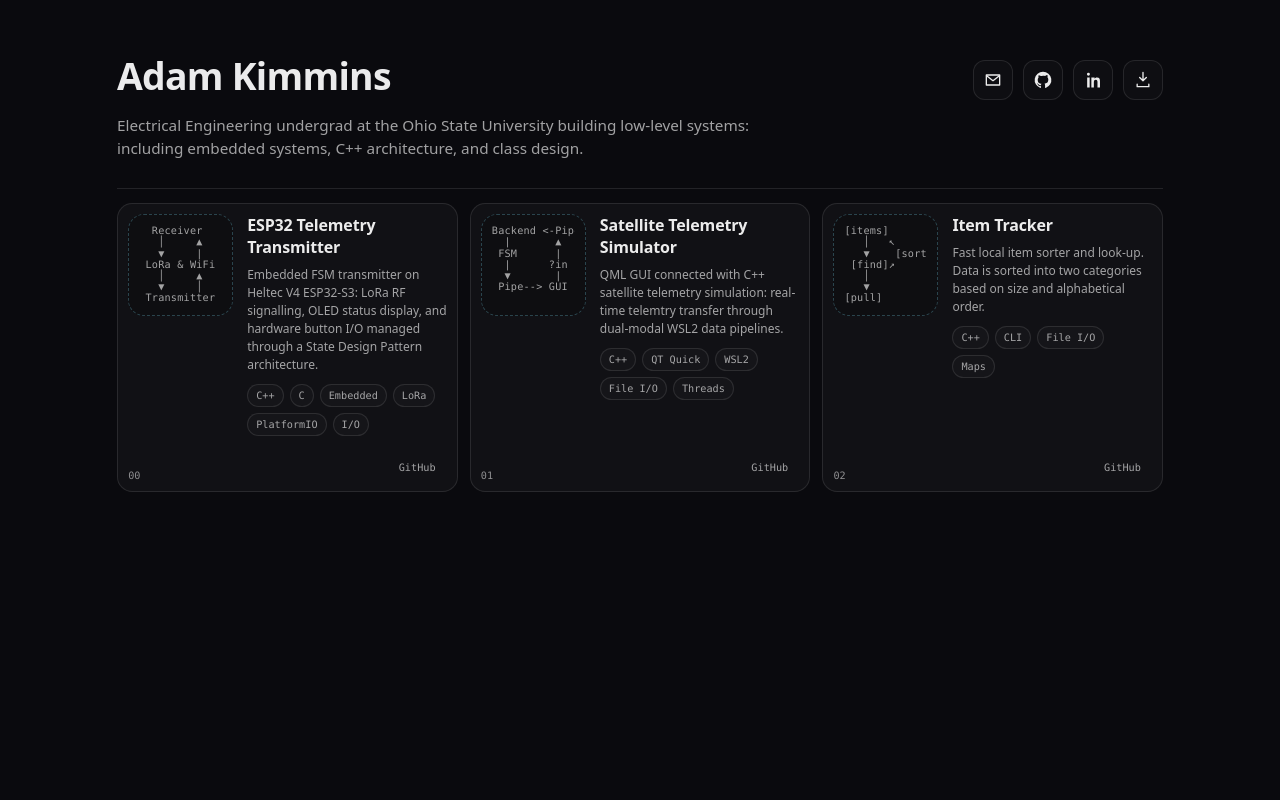
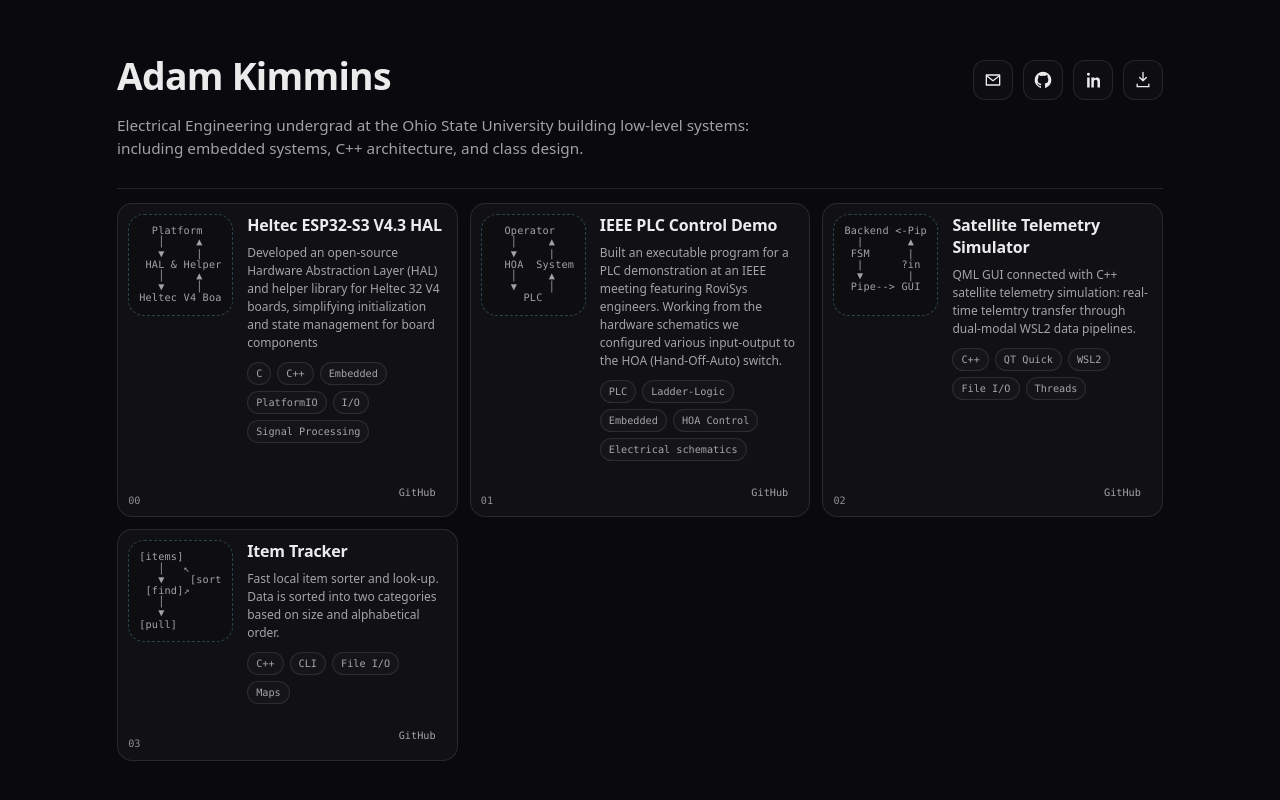
Before and after one commit to adamkimmins/portfolio, a Next.js app: page / in a window 1280 px wide. Shown: the top 800 px of the page. Built offline with nearby package versions, Linux system fonts and the light colour scheme.

Commit message:
Add plc project to projects.ts

```diff
--- a/data/projects.ts
+++ b/data/projects.ts
@@ -10,22 +10,55 @@
 };
 
 export const projects: Project[] = [
-      {
+
+{
     id: "telemetry-emb",
-    title: "ESP32 Telemetry Transmitter",
-    description: "Embedded FSM transmitter on Heltec V4 ESP32-S3: LoRa RF signalling, OLED status display, and hardware button I/O managed through a State Design Pattern architecture.",
-    tags: ["C++", "C", "Embedded", "LoRa", "PlatformIO", "I/O", "Signal Processing"],
-    primary: { label: "GitHub", href: "https://github.com/adamkimmins/ESP32-telemetry-transmitter" },
-    lang: ["C++"],
-    ascii: `  Receiver
+    title: "Heltec ESP32-S3 V4.3 HAL",
+    description: "Developed an open-source Hardware Abstraction Layer (HAL) and helper library for Heltec 32 V4 boards, simplifying initialization and state management for board components",
+    tags: ["C", "C++", "Embedded", "PlatformIO", "I/O", "Signal Processing"],
+    primary: { label: "GitHub", href: "https://github.com/adamkimmins/HeltecV4Unofficial" },
+    lang: ["C"],
+    ascii: `  Platform
    │     ▲
    ▼     |
- LoRa & WiFi
+ HAL & Helper
    │     ▲
    ▼     │
- Transmitter
+Heltec V4 Board
  `
 },
+{
+    id: "plc-emb",
+    title: "IEEE PLC Control Demo",
+    description: "Built an executable program for a PLC demonstration at an IEEE meeting featuring RoviSys engineers. Working from the hardware schematics we configured various input-output to the HOA (Hand-Off-Auto) switch.",
+    tags: ["PLC", "Ladder-Logic", "Embedded", "HOA Control", "Electrical schematics"],
+    primary: { label: "GitHub", href: "https://github.com/adamkimmins/HeltecV4Unofficial" },
+    lang: ["Ladder Logic"],
+    ascii: `  Operator
+   │     ▲
+   ▼     |
+  HOA  System
+   │     ▲
+   ▼     │
+     PLC
+ `
+},
+// {
+//     id: "telemetry-emb",
+//     title: "ESP32 Telemetry Transmitter",
+//     description: "Embedded FSM transmitter on Heltec V4 ESP32-S3: LoRa RF signalling, OLED status display, and hardware button I/O managed through a State Design Pattern architecture.",
+//     tags: ["C++", "C", "Embedded", "LoRa", "PlatformIO", "I/O", "Signal Processing"],
+//     primary: { label: "GitHub", href: "https://github.com/adamkimmins/ESP32-telemetry-transmitter" },
+//     lang: ["C++"],
+//     ascii: `  Receiver
+//    │     ▲
+//    ▼     |
+//  LoRa & WiFi
+//    │     ▲
+//    ▼     │
+//  Transmitter
+//  `
+// },
 {
     id: "telemetry-sim",
     title: "Satellite Telemetry Simulator",
```
